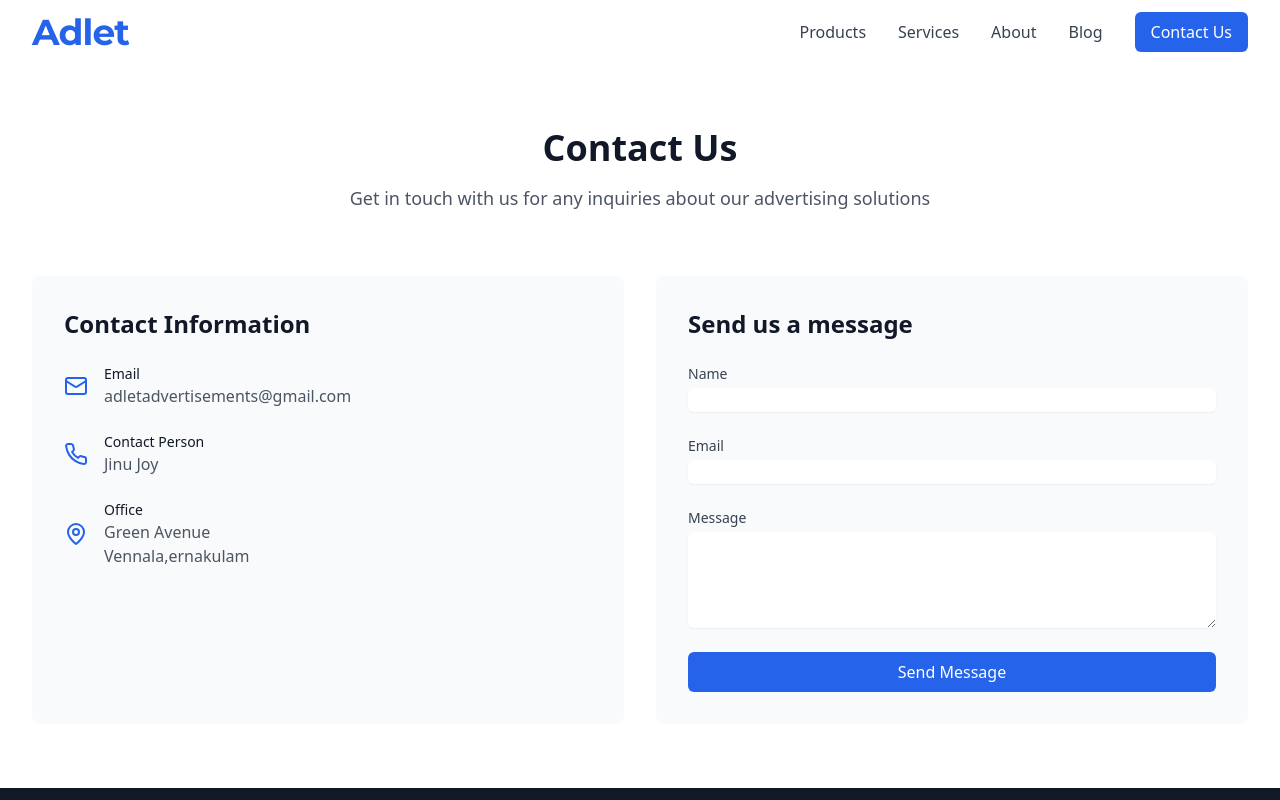
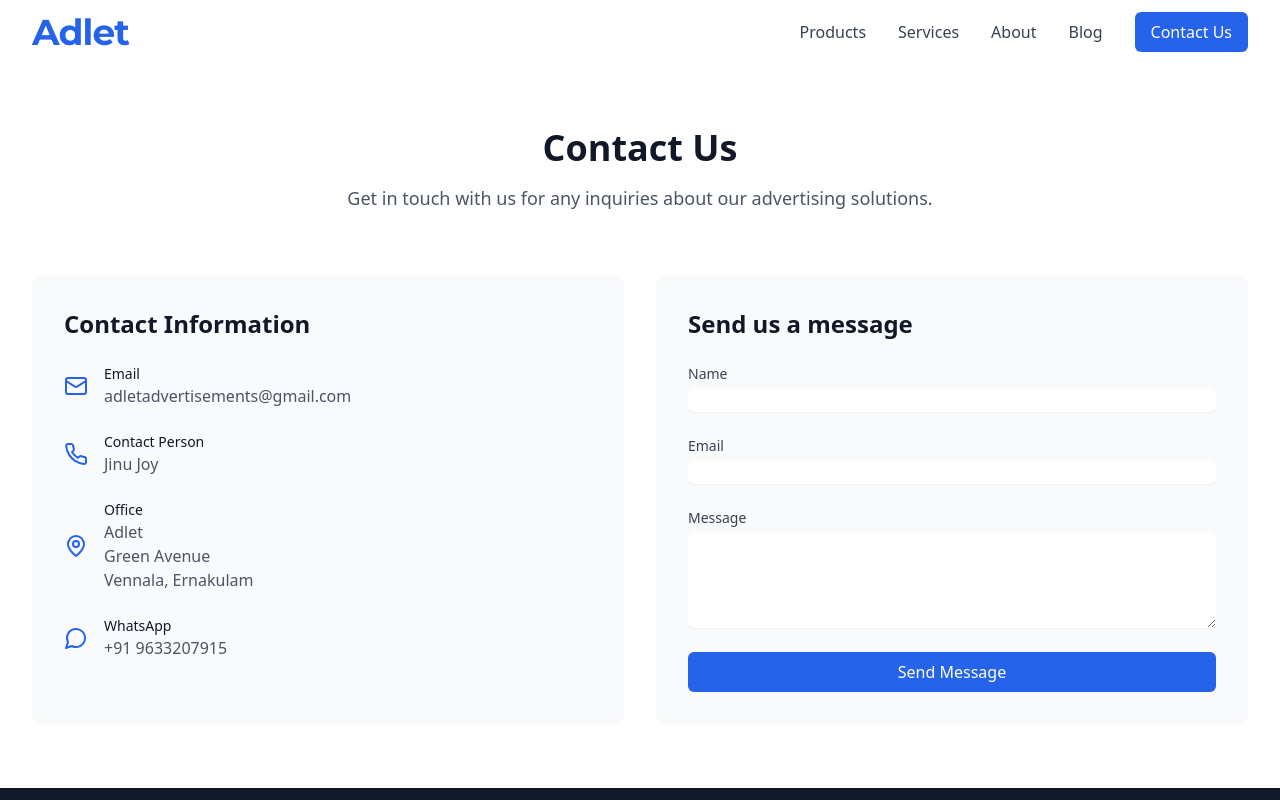
Before and after one commit to adletads/site, a React (Vite) app: page /contact in a window 1280 px wide. Shown: the top 800 px of the page. Built offline with nearby package versions, Linux system fonts and the light colour scheme.

Commit message:
Update Contact.tsx

```diff
--- a/src/pages/Contact.tsx
+++ b/src/pages/Contact.tsx
@@ -1,4 +1,4 @@
-import { Mail, Phone, MapPin } from 'lucide-react';
+import { Mail, Phone, MapPin, MessageCircle } from 'lucide-react';
 
 export function Contact() {
   return (
@@ -7,7 +7,7 @@ export function Contact() {
         <div className="text-center">
           <h1 className="text-3xl font-bold text-gray-900 sm:text-4xl">Contact Us</h1>
           <p className="mt-4 text-lg text-gray-600">
-            Get in touch with us for any inquiries about our advertising solutions
+            Get in touch with us for any inquiries about our advertising solutions.
           </p>
         </div>
 
@@ -23,7 +23,7 @@ export function Contact() {
                 <div className="ml-4">
                   <p className="text-sm font-medium text-gray-900">Email</p>
                   <a href="mailto:adletadvertisements@gmail.com" className="text-base text-gray-600 hover:text-blue-600">
-                  adletadvertisements@gmail.com
+                    adletadvertisements@gmail.com
                   </a>
                 </div>
               </div>
@@ -45,9 +45,22 @@ export function Contact() {
                 <div className="ml-4">
                   <p className="text-sm font-medium text-gray-900">Office</p>
                   <p className="text-base text-gray-600">
+                    Adlet<br />
                     Green Avenue<br />
-                    Vennala,ernakulam
+                    Vennala, Ernakulam
                   </p>
+                </div>
+              </div>
+
+              <div className="flex items-center">
+                <div className="flex-shrink-0">
+                  <MessageCircle className="h-6 w-6 text-blue-600" />
+                </div>
+                <div className="ml-4">
+                  <p className="text-sm font-medium text-gray-900">WhatsApp</p>
+                  <a href="https://wa.me/yourphonenumber" className="text-base text-gray-600 hover:text-blue-600">
+                    +91 9633207915
+                  </a>
                 </div>
               </div>
             </div>
```
